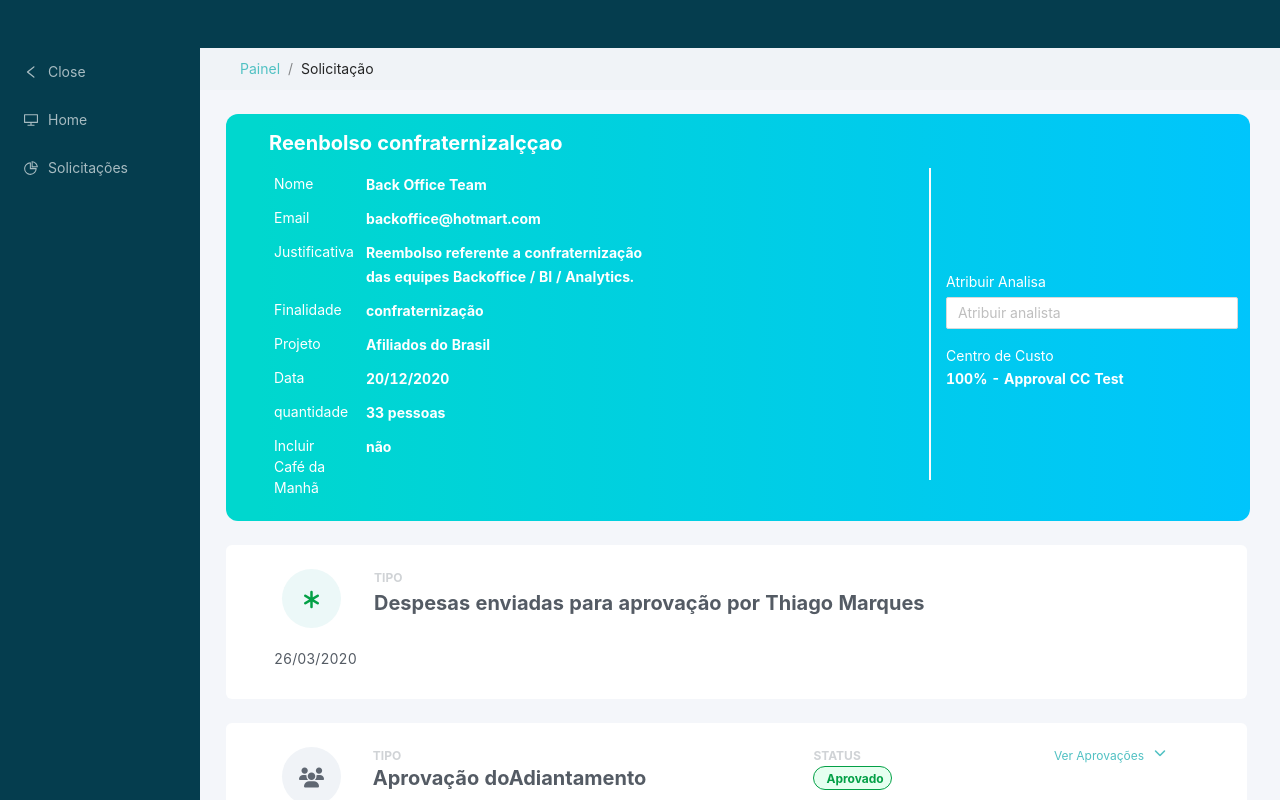
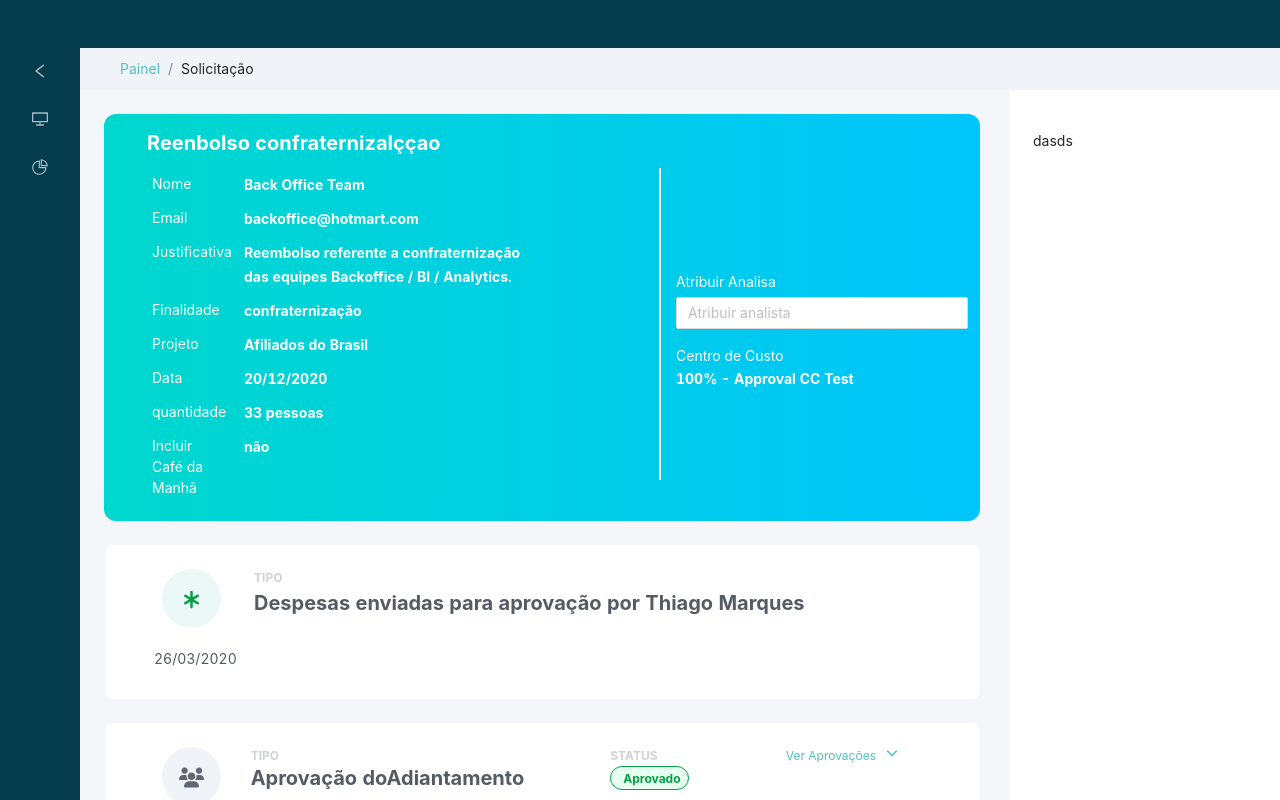
Before and after one commit to Gilmardealcantara/quick-ops, a React (Create React App) app: page /requests in a window 1280 px wide. Shown: the top 800 px of the page. Built offline with nearby package versions, Linux system fonts and the light colour scheme.

Commit message:
Add request-side-bar layout

```diff
--- a/src/containers/Base/SideBar/index.tsx
+++ b/src/containers/Base/SideBar/index.tsx
@@ -10,7 +10,7 @@ import history from '../../../routes/history';
 
 
 const SideBar = () => {
-    const [collapsed, setCollapsed] = useState(false);
+    const [collapsed, setCollapsed] = useState(true);
 
     return (
         <Layout.Sider
--- a/src/containers/Base/index.tsx
+++ b/src/containers/Base/index.tsx
@@ -27,7 +27,7 @@ const BasePage = (props: Props) => {
                             <Breadcrumb.Item>Painel</Breadcrumb.Item>
                             <Breadcrumb.Item>Solicitação</Breadcrumb.Item>
                         </Breadcrumb>
-                        <div className="site-layout-background" style={{ padding: 24, minHeight: 360 }}>
+                        <div className="site-layout-background" style={{ minHeight: 360 }}>
                             {React.createElement(props.component, props.routeProps)}
                         </div>
                     </Content>
--- a/src/containers/RequestPage/RequestHeader/style.css
+++ b/src/containers/RequestPage/RequestHeader/style.css
@@ -1,6 +1,5 @@
 .request-reader-container {
-    width: 80vw;
-    margin: 0 3px 24px 2px;
+    margin: 24px 0px 0px 24px;
     padding: 14px 12px 18px 43px;
     border-radius: 12px;
     background-image: linear-gradient(to right, #00d7ce 3%, #00c5fc);
--- /dev/null
+++ b/src/containers/RequestPage/RequestSideBar/index.tsx
@@ -0,0 +1,8 @@
+import React from 'react';
+import './style.css';
+
+const RequestSideBar = () => (
+    <div className="request-side-bar">dasds</div>
+)
+
+export default RequestSideBar;
--- /dev/null
+++ b/src/containers/RequestPage/RequestSideBar/style.css
@@ -0,0 +1,6 @@
+.request-side-bar {
+    width: 100vw;
+    margin: 0 0 0 30px;
+    padding: 40px 27px 674px 23px;
+    background-color: #ffffff;
+}
--- a/src/containers/RequestPage/Timeline/style.css
+++ b/src/containers/RequestPage/Timeline/style.css
@@ -1,3 +1,3 @@
 .request-list {
-    width: 80vw;
+    margin: 24px 0px 0px 24px;
 }
--- a/src/containers/RequestPage/index.tsx
+++ b/src/containers/RequestPage/index.tsx
@@ -1,11 +1,17 @@
 import React from 'react';
 import RequestHeader from './RequestHeader';
+import RequestSideBar from './RequestSideBar';
 import Timeline from './Timeline';
+
+import './style.css';
 
 const RequestPage = () => (
     <div className="request-page">
-        <RequestHeader/>
-        <Timeline/>
+        <div style={{width:'75%'}}>
+            <RequestHeader/>
+            <Timeline/>
+        </div>
+        <RequestSideBar/>
     </div>
 );
 
--- /dev/null
+++ b/src/containers/RequestPage/style.css
@@ -0,0 +1,4 @@
+.request-page {
+    display: flex;
+    flex-direction: line;
+}
```
